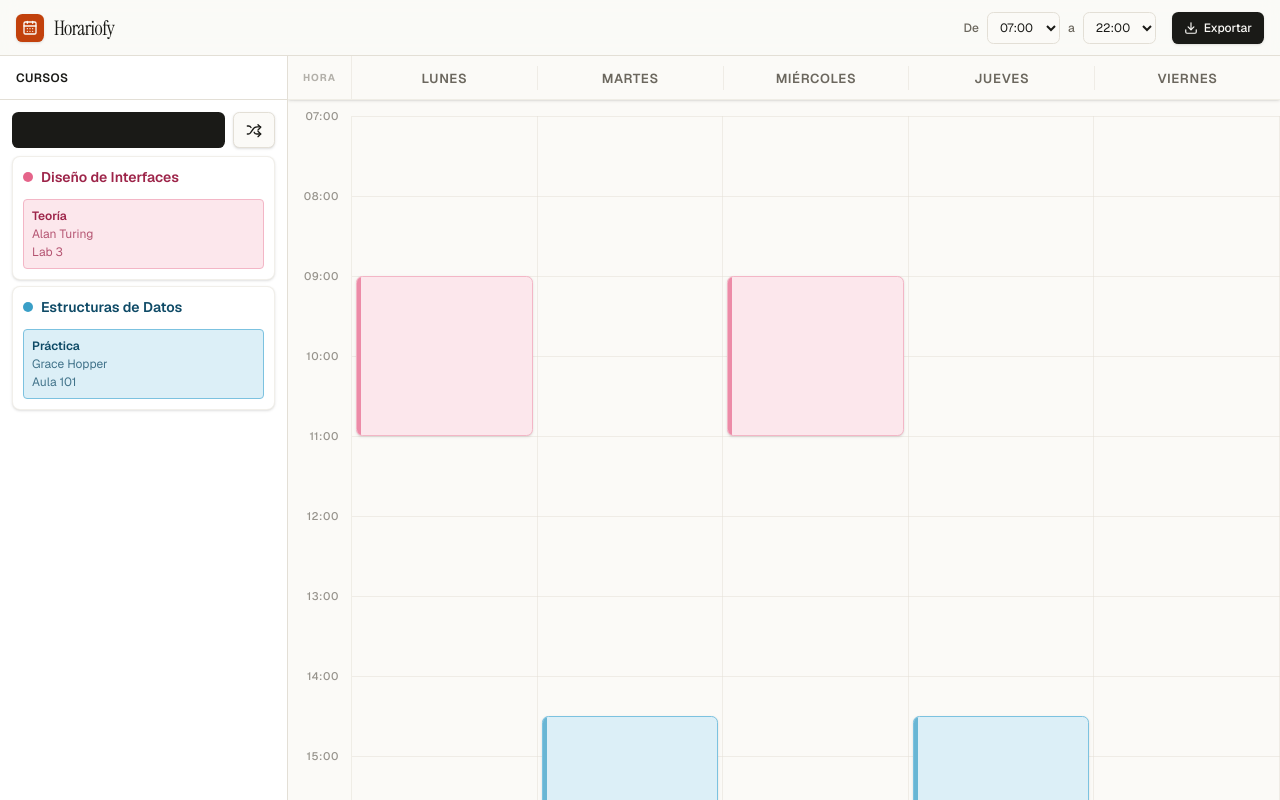
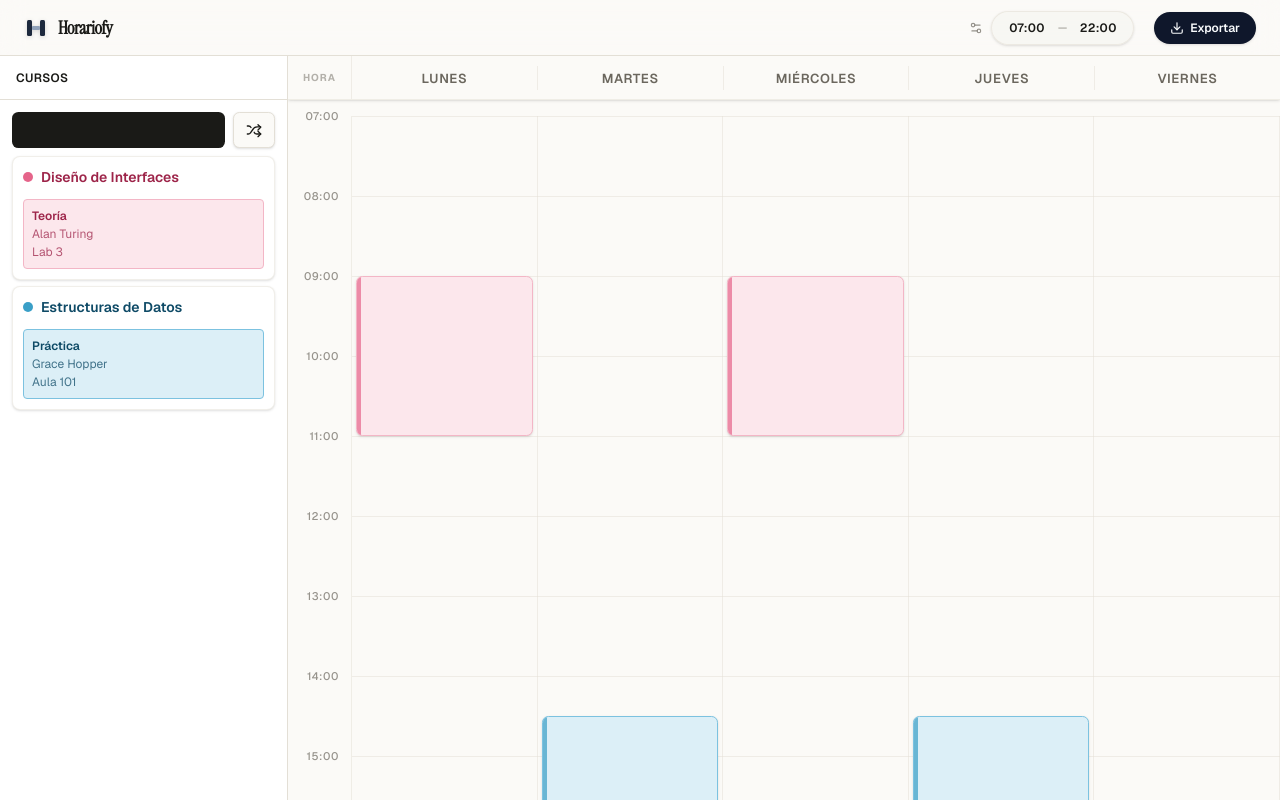
Before and after one commit to xBiltTom/Horariofy, a Next.js app: page / in a window 1280 px wide. Built offline with nearby package versions, Linux system fonts and the light colour scheme.

Commit message:
refactor: Mejora em el diseño del navbar

```diff
--- a/src/components/toolbar/Header.tsx
+++ b/src/components/toolbar/Header.tsx
@@ -1,7 +1,7 @@
 "use client";
 
 import { useState } from "react";
-import { CalendarDays, Download, Menu } from "lucide-react";
+import { Download, Menu, Settings2 } from "lucide-react";
 import { useScheduleStore } from "@/stores/useScheduleStore";
 import { ExportDialog } from "@/features/export/ExportDialog";
 
@@ -11,34 +11,41 @@ export function Header() {
   const [exportOpen, setExportOpen] = useState(false);
 
   return (
-    <header className="bg-background/80 sticky top-0 z-20 flex h-14 shrink-0 items-center justify-between border-b px-4 backdrop-blur-sm">
-      <div className="flex items-center gap-2.5">
+    <header className="bg-background/70 supports-[backdrop-filter]:bg-background/50 sticky top-0 z-20 flex h-14 shrink-0 items-center justify-between border-b px-4 md:px-6 backdrop-blur-md transition-all">
+      <div className="flex items-center gap-3">
         <button
           type="button"
-          className="hover:bg-black/5 -ml-1.5 rounded-md p-1.5 md:hidden"
+          className="hover:bg-muted -ml-1.5 rounded-md p-1.5 transition-colors md:hidden text-muted-foreground hover:text-foreground"
           onClick={() => setMobileSidebarOpen(!mobileSidebarOpen)}
         >
           <Menu className="size-5" />
         </button>
-        <div className="bg-accent text-accent-foreground flex size-7 items-center justify-center rounded-md shadow-sm">
-          <CalendarDays className="size-4" />
-        </div>
-        <span className="font-display text-xl leading-none tracking-tight">
+
+        {/* Custom Geometric Logo for Horariofy */}
+        <div className="flex items-center gap-2.5 select-none">
+          <svg width="24" height="24" viewBox="0 0 24 24" fill="none" xmlns="http://www.w3.org/2000/svg" className="drop-shadow-sm">
+            <rect x="3" y="4" width="5" height="16" rx="1.5" className="fill-slate-800 dark:fill-slate-200" />
+            <rect x="16" y="4" width="5" height="16" rx="1.5" className="fill-slate-800 dark:fill-slate-200" />
+            <rect x="8" y="10" width="8" height="4" rx="1" className="fill-slate-400 dark:fill-slate-500" />
+          </svg>
+          <span className="font-display text-lg font-semibold tracking-tight">
             Horariofy
           </span>
         </div>
+      </div>
 
-      <div className="flex items-center gap-4">
-        {/* Configuración de Rango Horario */}
-        <div className="flex items-center gap-2 text-sm">
-          <span className="text-muted-foreground text-xs font-medium">De</span>
+      <div className="flex items-center gap-3 md:gap-5">
+        {/* Configuración de Rango Horario (Oculto en móviles muy pequeños para dar espacio) */}
+        <div className="hidden sm:flex items-center gap-2">
+          <Settings2 className="size-3.5 text-muted-foreground/70" />
+          <div className="flex items-center rounded-full border border-border/60 bg-muted/20 px-1 py-0.5 shadow-sm">
             <select
               value={config.startMin}
               onChange={(e) => setConfig({ startMin: Number(e.target.value) })}
-            className="focus:border-accent h-8 rounded-md border border-input bg-background px-2 text-xs outline-none"
+              className="h-7 cursor-pointer appearance-none rounded-full bg-transparent px-3 text-xs font-semibold tracking-wide outline-none transition-colors hover:bg-muted focus:bg-muted text-center"
             >
               {Array.from({ length: 7 }).map((_, i) => {
-              const hour = 6 + i; // 6:00 a 12:00
+                const hour = 6 + i;
                 return (
                   <option key={hour} value={hour * 60}>
                     {hour.toString().padStart(2, "0")}:00
@@ -46,14 +53,14 @@ export function Header() {
                 );
               })}
             </select>
-          <span className="text-muted-foreground text-xs font-medium">a</span>
+            <span className="text-muted-foreground/50 text-[10px] font-bold">—</span>
             <select
               value={config.endMin}
               onChange={(e) => setConfig({ endMin: Number(e.target.value) })}
-            className="focus:border-accent h-8 rounded-md border border-input bg-background px-2 text-xs outline-none"
+              className="h-7 cursor-pointer appearance-none rounded-full bg-transparent px-3 text-xs font-semibold tracking-wide outline-none transition-colors hover:bg-muted focus:bg-muted text-center"
             >
               {Array.from({ length: 9 }).map((_, i) => {
-              const hour = 16 + i; // 16:00 a 24:00
+                const hour = 16 + i;
                 return (
                   <option key={hour} value={hour * 60}>
                     {hour.toString().padStart(2, "0")}:00
@@ -62,15 +69,16 @@ export function Header() {
               })}
             </select>
           </div>
+        </div>
 
         {/* Botón de exportar */}
         <button
           type="button"
           onClick={() => setExportOpen(true)}
-          className="bg-primary text-primary-foreground hover:bg-primary/90 flex h-8 items-center gap-1.5 rounded-md px-3 text-xs font-medium shadow-sm transition-colors"
+          className="bg-slate-900 text-slate-50 hover:bg-slate-800 dark:bg-slate-100 dark:text-slate-900 dark:hover:bg-slate-200 flex h-8 items-center gap-1.5 rounded-full px-4 text-xs font-semibold shadow-sm transition-all hover:scale-105 active:scale-95"
         >
           <Download className="size-3.5" />
-          Exportar
+          <span>Exportar</span>
         </button>
       </div>
 
```
Lines whose indentation alone changed are shown as unchanged.
